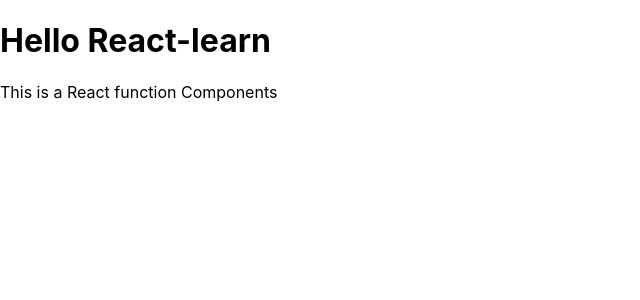
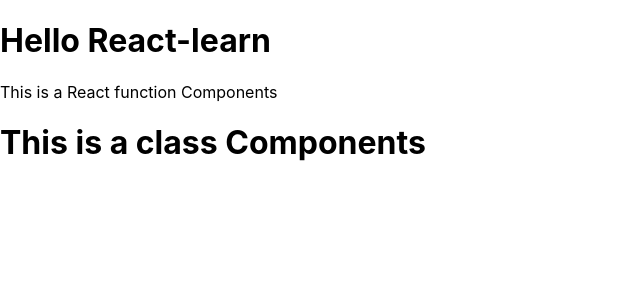
Before and after one commit to sdevesh890/React-Learn, a React (Create React App) app: page / in a window 1280 px wide. Shown: the top 300 px of the page, without its empty margins (0-640 px from the left). Built offline with nearby package versions, Linux system fonts and the light colour scheme.

Commit message:
added class component method

```diff
--- a/src/App.js
+++ b/src/App.js
@@ -1,11 +1,13 @@
 import './App.css';
 import Func from './Components/Func';
+import ClassCompo from './Components/ClassCompo';
 function App()
 {
    return(
        <div>
         <h1>Hello React-learn</h1>
         <Func/>
+        <ClassCompo/>
        </div>
    );
 }
--- /dev/null
+++ b/src/Components/ClassCompo.js
@@ -0,0 +1,15 @@
+import React , {Component} from 'react';
+
+class ClassCompo extends Component
+{
+    render()
+    {
+        return(
+            <div>
+                <h1>This is a class Components</h1>
+            </div>
+        );
+    }
+}
+
+export default ClassCompo;
```
